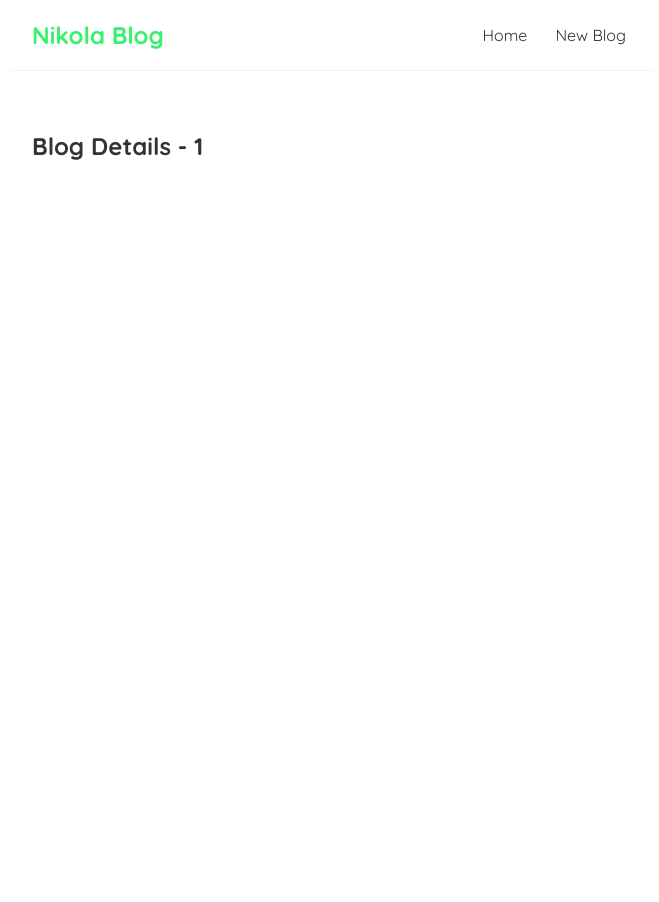
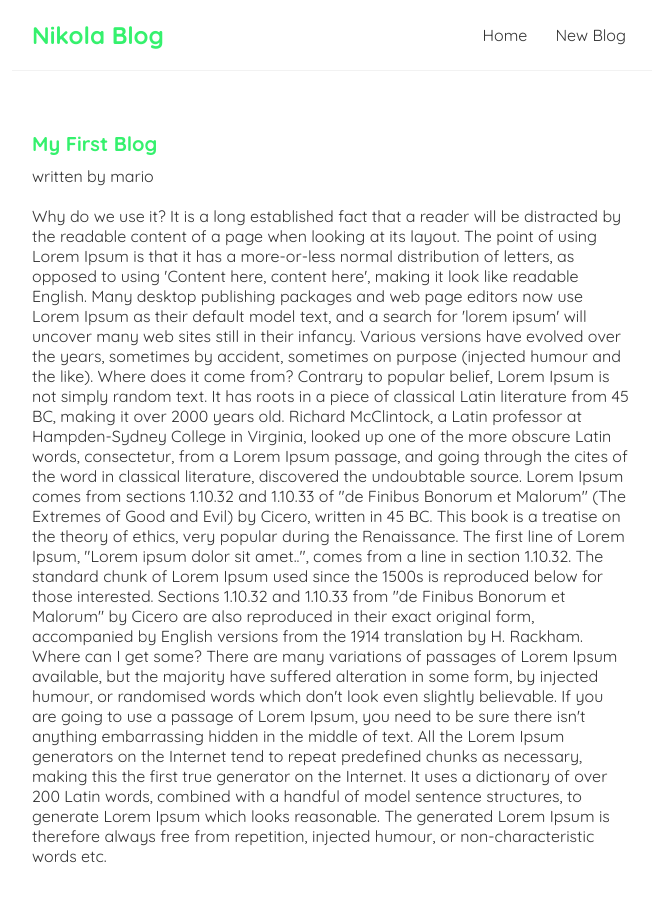
Before and after one commit to Dante983/react-blog, a React (Create React App) app: page /blogs/1 in a window 1280 px wide. Shown: the top 902 px of the page, without its empty margins (308-967 px from the left). Before the commit the page ends 800 px from the top, so only its background shows below. Built offline with nearby package versions, Linux system fonts and the light colour scheme; data requests are answered from the project's data file.

Commit message:
api for each blog

```diff
--- a/src/BlogDetails.js
+++ b/src/BlogDetails.js
@@ -1,11 +1,21 @@
 import { useParams } from "react-router-dom";
+import useFetch from "./useFetch";
 
 const BlogDetails = () => {
     const { id } = useParams();
+    const { data: blog, error, isPending } = useFetch('http://localhost:8000/blogs/' + id)
 
     return (
         <div className="blog-details">
-            <h2>Blog Details - { id }</h2>
+            {isPending && <div>Loading...</div>}
+            { error && <div>{ error }</div>}
+            { blog && (
+                <article>
+                    <h2>{ blog.title }</h2>
+                    <p>written by { blog.author }</p>
+                    <div>{ blog.body }</div>
+                </article>
+            )}
         </div>
     );
 }
--- a/src/index.css
+++ b/src/index.css
@@ -51,3 +51,21 @@
 .blog-preview a{
   text-decoration: none;
 }
+
+/* blog details page */
+.blog-details h2 {
+  font-size: 20px;
+  color: #35f16d;
+  margin-bottom: 10px;
+}
+.blog-details div {
+  margin: 20px 0;
+}
+.blog-details button {
+  background: #35f16d;
+  color: #fff;
+  border: 0;
+  padding: 8px;
+  border-radius: 8px;
+  cursor: pointer;
+}
```
